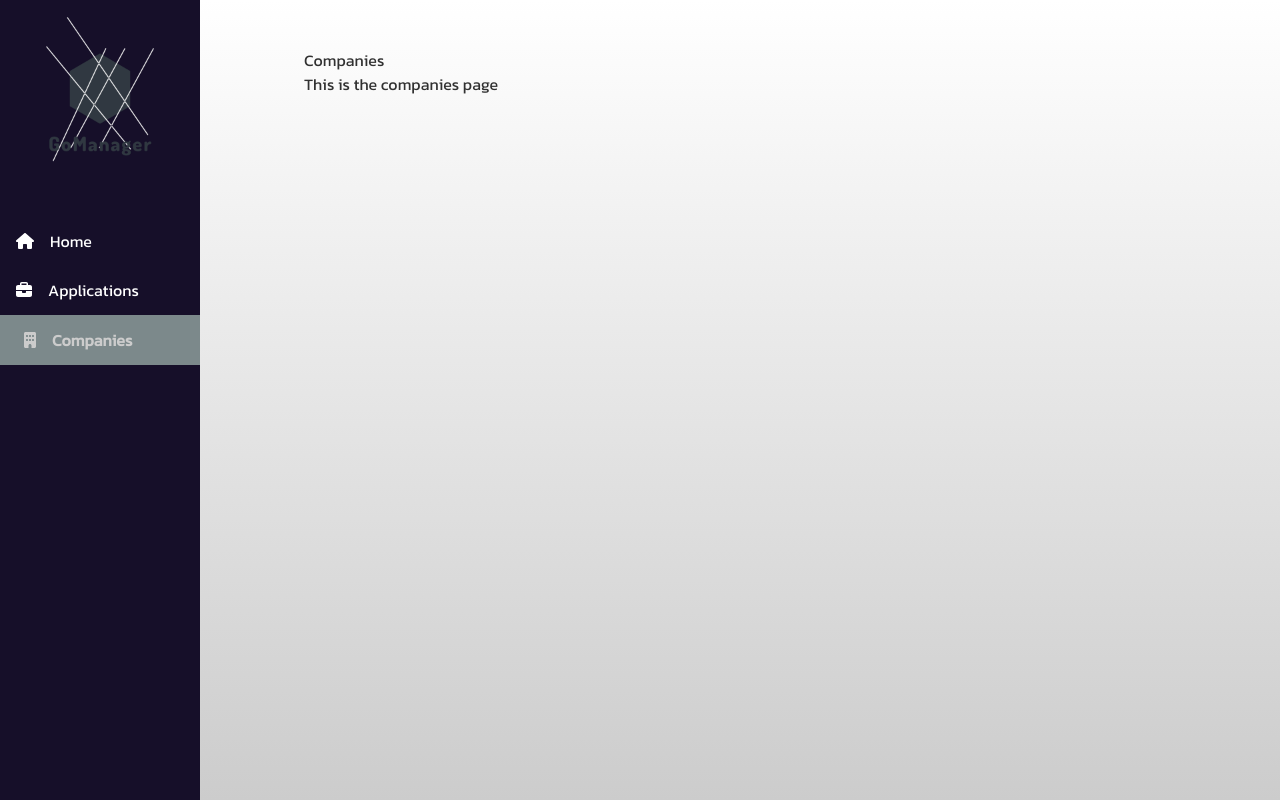
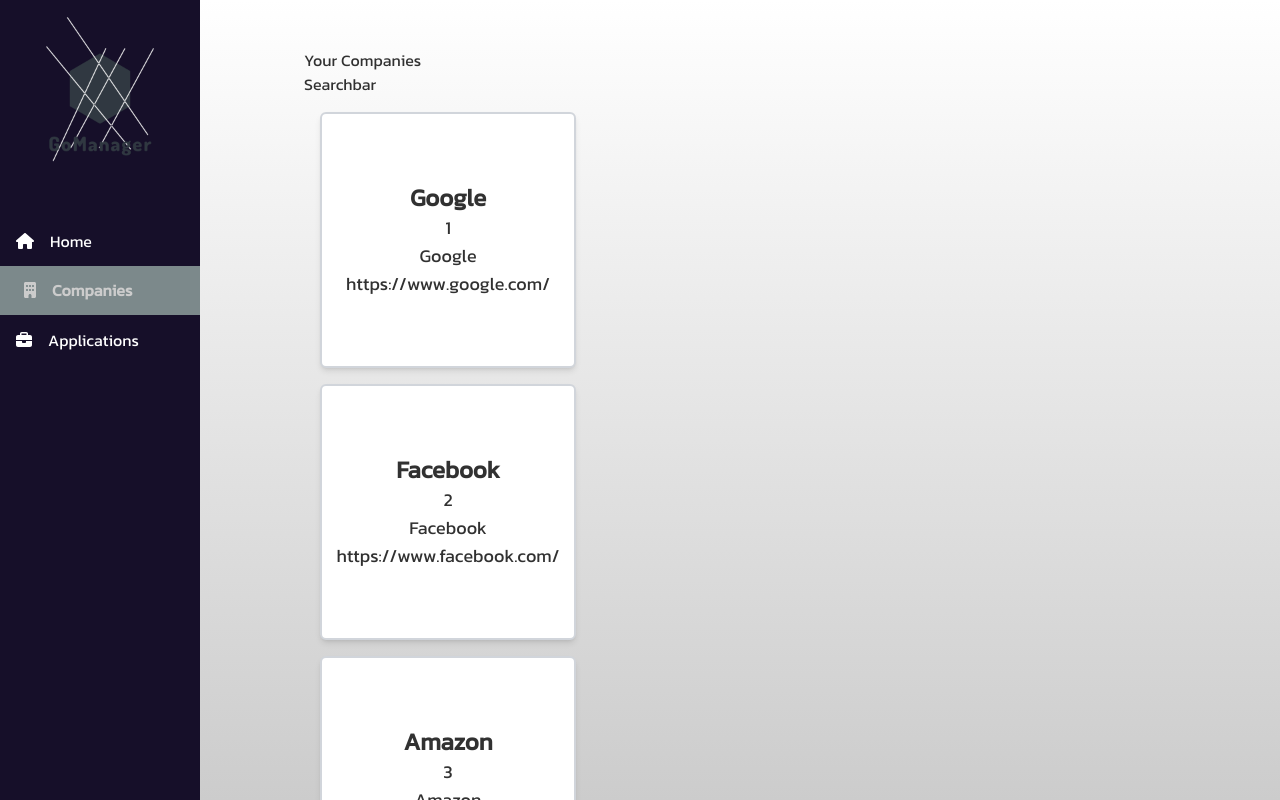
Before and after one commit to Tiburso/GoManager, a Next.js app in the folder client/: page /companies in a window 1280 px wide. Built offline with nearby package versions, Linux system fonts and the light colour scheme.

Commit message:
Start working on the companies visualizer

```diff
--- /dev/null
+++ b/client/app/companies/[id].tsx
@@ -0,0 +1,17 @@
+export default function Company({
+  params,
+}: {
+  params: {
+    id: string;
+  };
+}) {
+  return (
+    <main className="flex min-h-screen flex-col items-center justify-between p-24">
+      <h1 className="text-6xl font-bold">Welcome to the Company Page!</h1>
+      <p className="text-xl">This is the company page with id {params.id}</p>
+    </main>
+  );
+}
+
+// Can add a generateStaticParams function to generate the static paths
+// Need to check what to do relating to the dynamic applications
--- a/client/app/companies/page.tsx
+++ b/client/app/companies/page.tsx
@@ -1,8 +1,41 @@
-export default function Dashboard() {
+import Searchbar from '@/app/ui/Searchbar';
+import CompanyCard from '@/app/ui/companies/CompanyCard';
+
+import { Company } from '@/app/lib/types';
+
+const CompanyData: Company[] = [
+  {
+    id: '1',
+    name: 'Google',
+    company_portal: 'https://www.google.com/',
+  },
+  {
+    id: '2',
+    name: 'Facebook',
+    company_portal: 'https://www.facebook.com/',
+  },
+  {
+    id: '3',
+    name: 'Amazon',
+    company_portal: 'https://www.amazon.com/',
+  },
+];
+
+export default function CompanyPage() {
+  // Change this to a lib call to get the companies from the API
+  const companies = CompanyData;
+
   return (
     <div>
-      <h1>Companies</h1>
-      <p>This is the companies page</p>
+      <h1>Your Companies</h1>
+      <Searchbar />
+      <div>
+        <div className="companiesList">
+          {companies.map((company: Company) => (
+            <CompanyCard key={company.id} company={company} />
+          ))}
+        </div>
+      </div>
     </div>
   );
 }
--- a/client/app/lib/types.ts
+++ b/client/app/lib/types.ts
@@ -0,0 +1,5 @@
+export interface Company {
+  id: string;
+  name: string;
+  company_portal: string;
+}
--- /dev/null
+++ b/client/app/ui/Searchbar.tsx
@@ -0,0 +1,7 @@
+export default function Searchbar() {
+  return (
+    <div>
+      <h1>Searchbar</h1>
+    </div>
+  );
+}
--- a/client/app/ui/SideNav.tsx
+++ b/client/app/ui/SideNav.tsx
@@ -37,6 +37,15 @@
         <FontAwesomeIcon icon={faHome} />
         <span>Home</span>
       </Link>
+
+      <Link
+        href="/companies"
+        className={clsx({ [styles.active]: pathname === '/companies' })}
+      >
+        <FontAwesomeIcon icon={faBuilding} />
+        <span>Companies</span>
+      </Link>
+
       <Link
         href="/applications"
         className={clsx({ [styles.active]: pathname === '/applications' })}
@@ -44,13 +53,6 @@
         <FontAwesomeIcon icon={faBriefcase} />
         <span>Applications</span>
       </Link>
-      <Link
-        href="/companies"
-        className={clsx({ [styles.active]: pathname === '/companies' })}
-      >
-        <FontAwesomeIcon icon={faBuilding} />
-        <span>Companies</span>
-      </Link>
     </div>
   );
 }
--- /dev/null
+++ b/client/app/ui/companies/CompanyCard.tsx
@@ -0,0 +1,12 @@
+import { Company } from '@/app/lib/types';
+
+export default function CompanyCard({ company }: { company: Company }) {
+  return (
+    <div className="flex flex-col items-center justify-center w-64 h-64 p-4 m-4 bg-white border-2 border-gray-300 rounded-md shadow-md">
+      <h2 className="text-2xl font-bold">{company.name}</h2>
+      <p className="text-lg">{company.id}</p>
+      <p className="text-lg">{company.name}</p>
+      <p className="text-lg">{company.company_portal}</p>
+    </div>
+  );
+}
```
Also changed, not shown: client/app/styles/company/CompanyPage.module.css (added).
